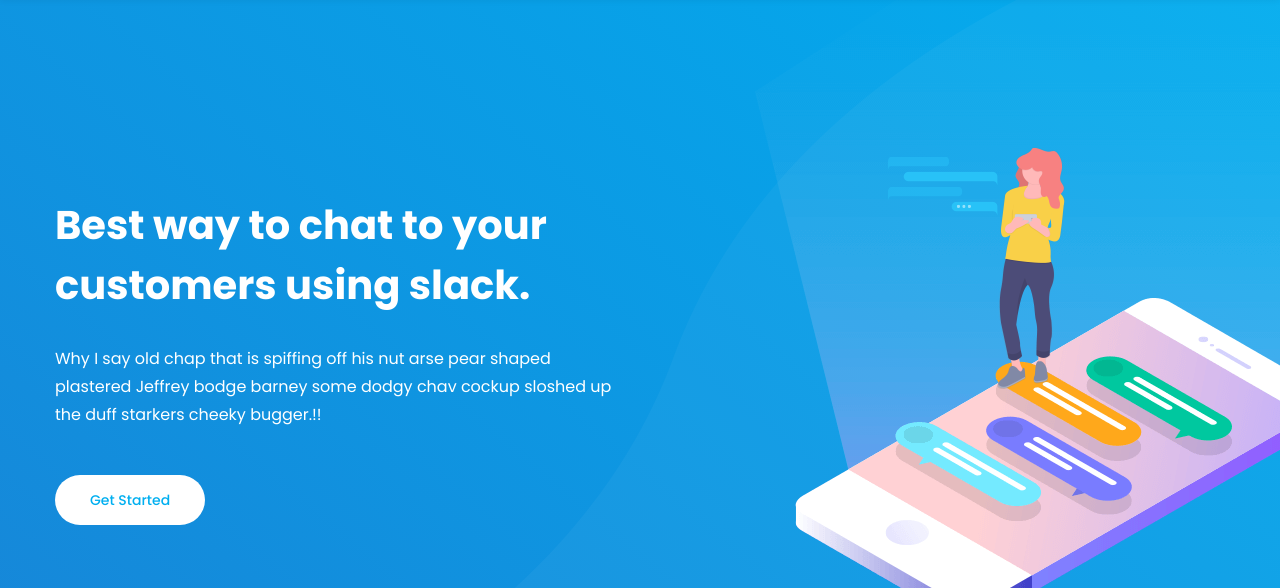
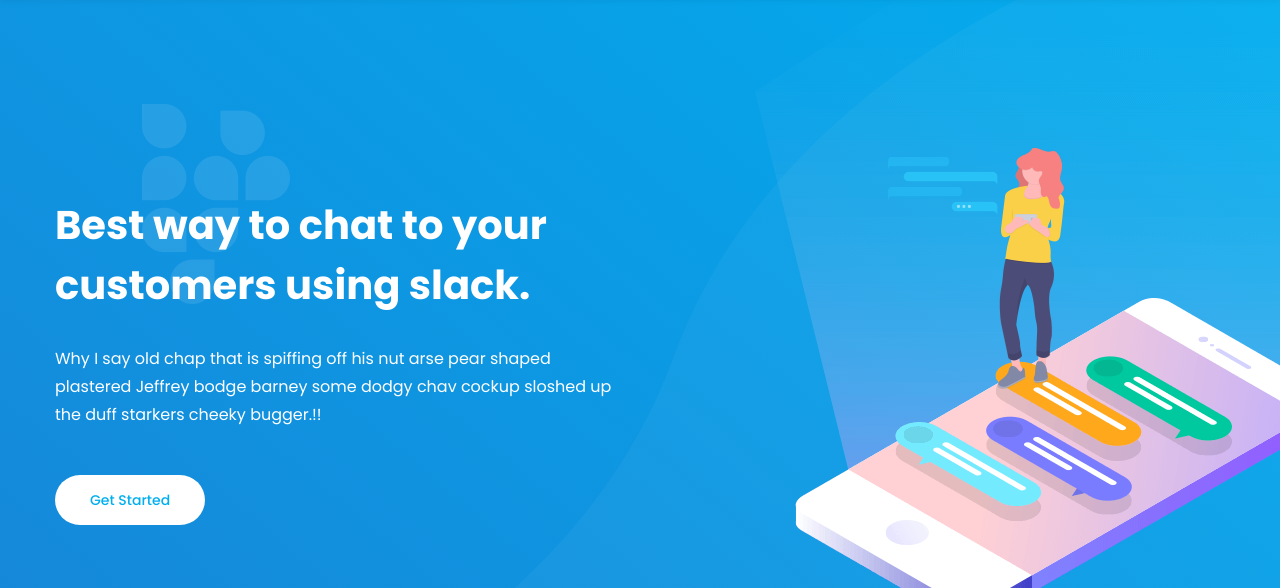
Before and after one commit to RuFrontEnd/SaasLand_Layout, a plain HTML site: page index.html in a window 1280 px wide. Shown: the part 96-684 px from the top of the page. Drawn offline with Linux system fonts and the light colour scheme.

Commit message:
revise img

```diff
--- a/index.html
+++ b/index.html
@@ -59,7 +59,7 @@
                             <button>
                                 Get Started
                             </button>
-                            <imgfeature-img-warp class="introduction-img-shape-2" src="Saasland_files/shape_02.png">
+                            <img class="introduction-img-shape-2" src="Saasland_files/shape_02.png">
                         </div>
                     </div>
                     <div class="introduction-img-container">
```
